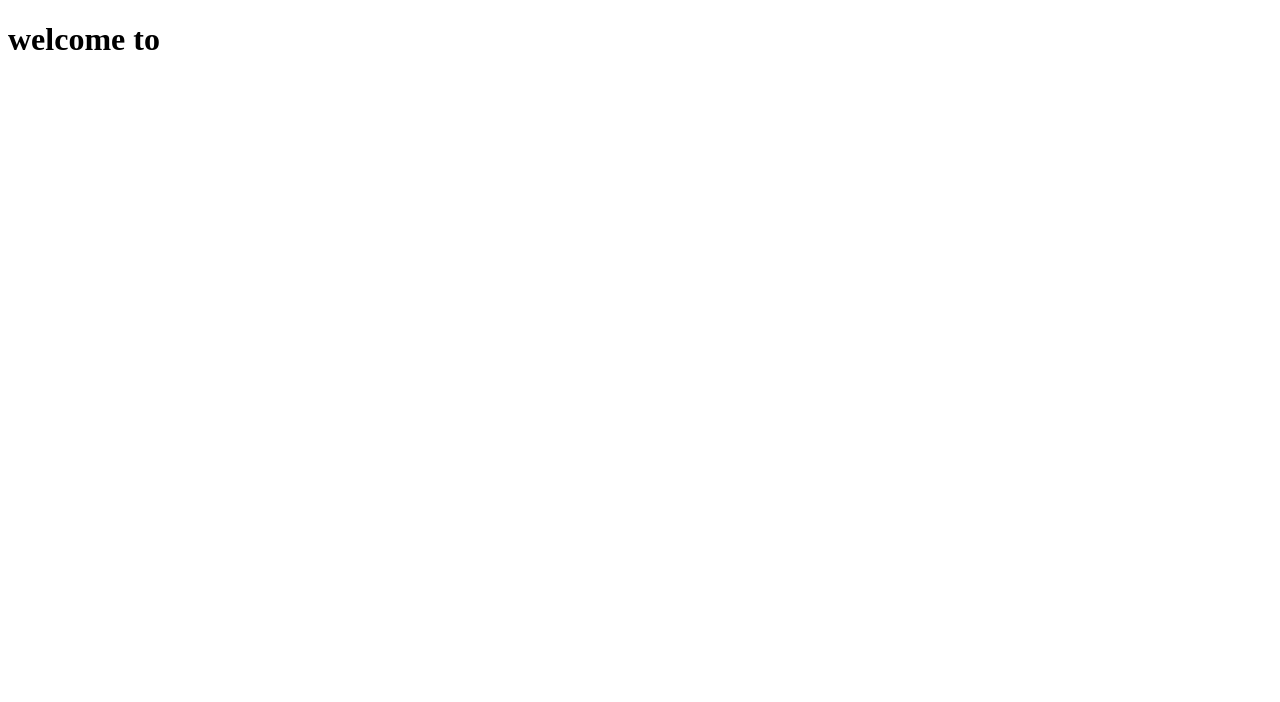
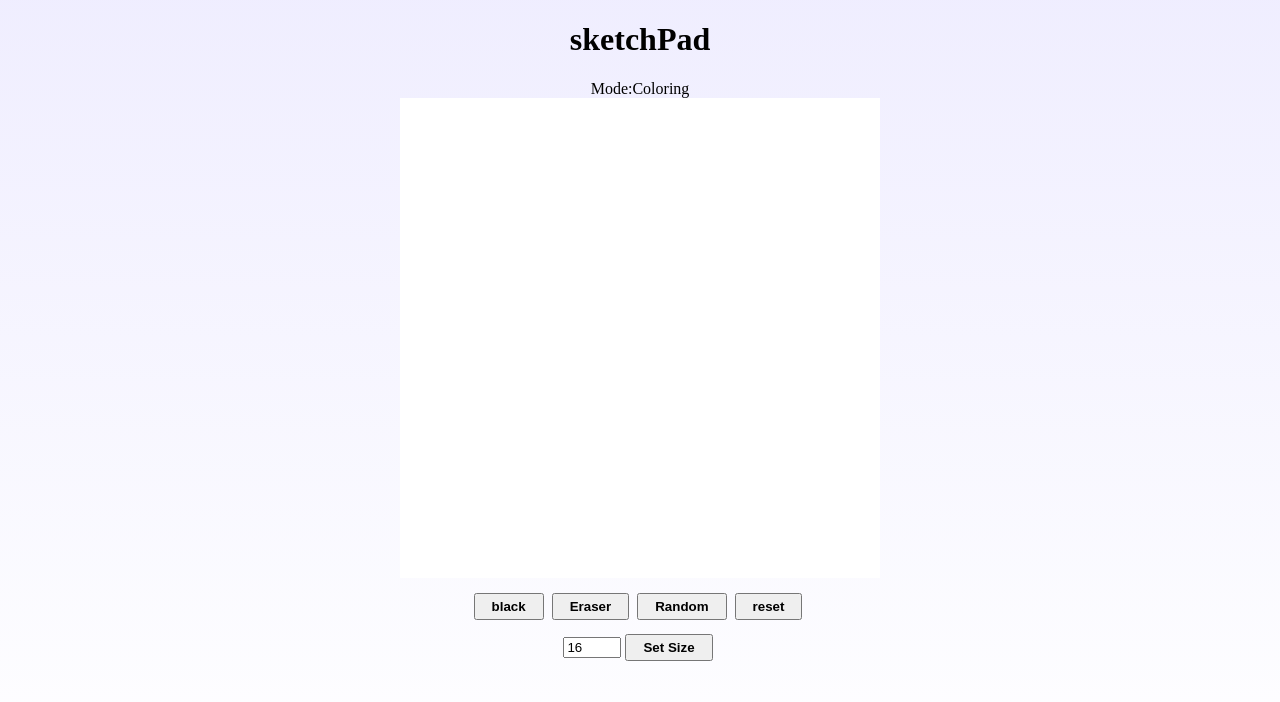
Before and after one commit to CodyMan0/T.O.P, a plain HTML site: page odin/SketchProject/index.html in a window 1280 px wide. Drawn offline with Linux system fonts and the light colour scheme.

Commit message:
imitation from TOP but i will figure it out how to makethese works easier

```diff
--- a/odin/SketchProject/index.html
+++ b/odin/SketchProject/index.html
@@ -1,14 +1,31 @@
 <!DOCTYPE html>
 <html lang="en">
 <head>
-  <meta charset="UTF-8">
-  <meta http-equiv="X-UA-Compatible" content="IE=edge">
-  <meta name="viewport" content="width=device-width, initial-scale=1.0">
-  <title>Sketch</title>
-  <link rel="stylesheet" href="style.css">
+    <meta charset="UTF-8">
+    <meta http-equiv="X-UA-Compatible" content="IE=edge">
+    <meta name="viewport" content="width=device-width, initial-scale=1.0">
+    <title>NoteBook</title>
+    <link rel="stylesheet" href="style.css">
 </head>
 <body>
-  <h1>welcome to</h1>
-  <script src="main.js"></script>
+    <div class="flex-container">
+        <div class="title"><h1>sketchPad</h1></div>
+        <div class="mode">Mode:Coloring</div>
+        <div class="content">
+            <div class="board"></div>
+            <div class="buttons">
+                <button onclick="changeColor('black')">black</button>
+                <button onclick="changeColor('white')">Eraser</button>
+                <button onclick="changeColor('random')">Random</button>
+                <button onclick="resetBoard()">reset</button>
+            </div>
+            <div>
+                <input type="text" placeholder="size of Board" value="16" onchange="changeSize(this.value)"/>
+                <!-- this.value is whatever value i've typed into this input value -->
+                <button>Set Size</button>
+            </div>
+        </div>
+    </div>
+    <script src="main.js"></script>
 </body>
 </html>
--- a/odin/SketchProject/main.js
+++ b/odin/SketchProject/main.js
@@ -0,0 +1,61 @@
+let color = 'black';
+let click = true;
+
+function populateBoard(size){
+    let board =  document.querySelector('.board');
+    let squares = board.querySelectorAll('div');
+    squares.forEach((div) => div.remove());
+    // HERE!! THE FUNC IS WELL WITHOUT THIS CODE.
+    board.style.gridTemplateRows = `repeat(${size}, 1fr)`;
+    board.style.gridTemplateColumns = `repeat(${size}, 1fr)`; // that is what i as looking for. that is quite simple.\\
+
+    let amount = size * size;
+    for(let i = 0; i < amount ; i++){
+        let square = document.createElement('div')
+        square.addEventListener('mouseover', colorSquare);
+        square.style.backgroundColor = 'white';
+        board.insertAdjacentElement('beforeEnd', square);
+}
+};
+
+populateBoard(16);
+
+function changeSize (input) {
+    if (input >= 2 && input <= 100) {
+        populateBoard(input)
+    } else  {
+        console.log("too many squares");
+
+    }
+}
+
+function colorSquare (){
+    if(click){
+        if((color === 'random')) {
+            this.style.backgroundColor = `hsl(${Math.random()*360}, 100%, 45%)`;
+        } else {
+            this.style.backgroundColor = color;
+        }
+    }
+}
+
+function changeColor (choice) {
+    color = choice;
+}
+
+function resetBoard() {
+    let board =  document.querySelector('.board');
+    let squares = board.querySelectorAll('div');
+    squares.forEach((div) => div.style.backgroundColor ='white');
+}
+
+document.querySelector('body').addEventListener('click',(e) => {
+    if(e.target.tagName != 'BUTTON') {
+        click  = !click
+    if(click) {
+        document.querySelector('.mode').textContent = "Mode: Coloring"
+    } else {
+        document.querySelector('.mode').textContent = "Mode:  Not Coloring"
+    }
+    }
+})
--- a/odin/SketchProject/style.css
+++ b/odin/SketchProject/style.css
@@ -0,0 +1,57 @@
+
+body {
+  padding: 0;
+  margin: 0;
+}
+
+.board{
+
+    width: 80%;
+    height: 80%;
+    display: grid;
+}
+
+.flex-container{
+height: 100vh;
+width: 100vw;
+display: flex;
+flex-direction: column;
+align-items: center;
+background: linear-gradient(rgba(96,79,252,0.099),white);
+}
+.board {
+  display: grid;
+  background-color: white;
+
+}
+
+.content {
+  display: flex;
+  flex-direction: column;
+  align-items: center;
+  min-height: 100px ;
+  min-width: 100px;
+  max-width: 600px;
+  max-height: 600px;
+  width: 50vw;
+  height: 50vw;
+
+}
+.buttons{
+  margin-top: 15px;
+  margin-bottom: 10px;
+}
+
+button {
+  padding: 0.3em 1.2em;
+  margin: 0 0.3em 0.3em 0;
+  font-weight: 600;
+  text-align: center;
+  transition: all 0.2s;
+}
+button:hover{
+  cursor: pointer;
+}
+input {
+  width: 50px;
+}
```
